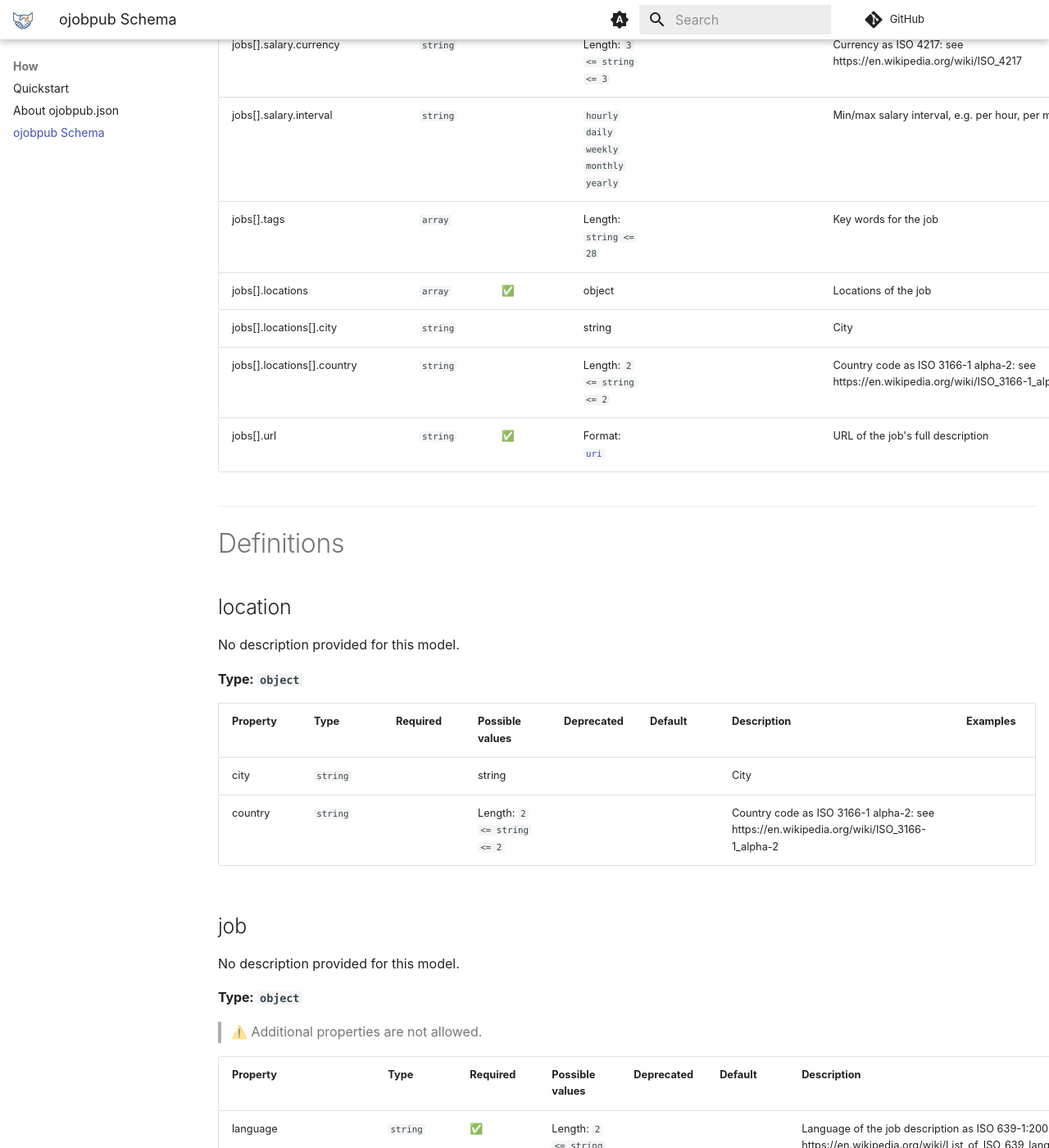
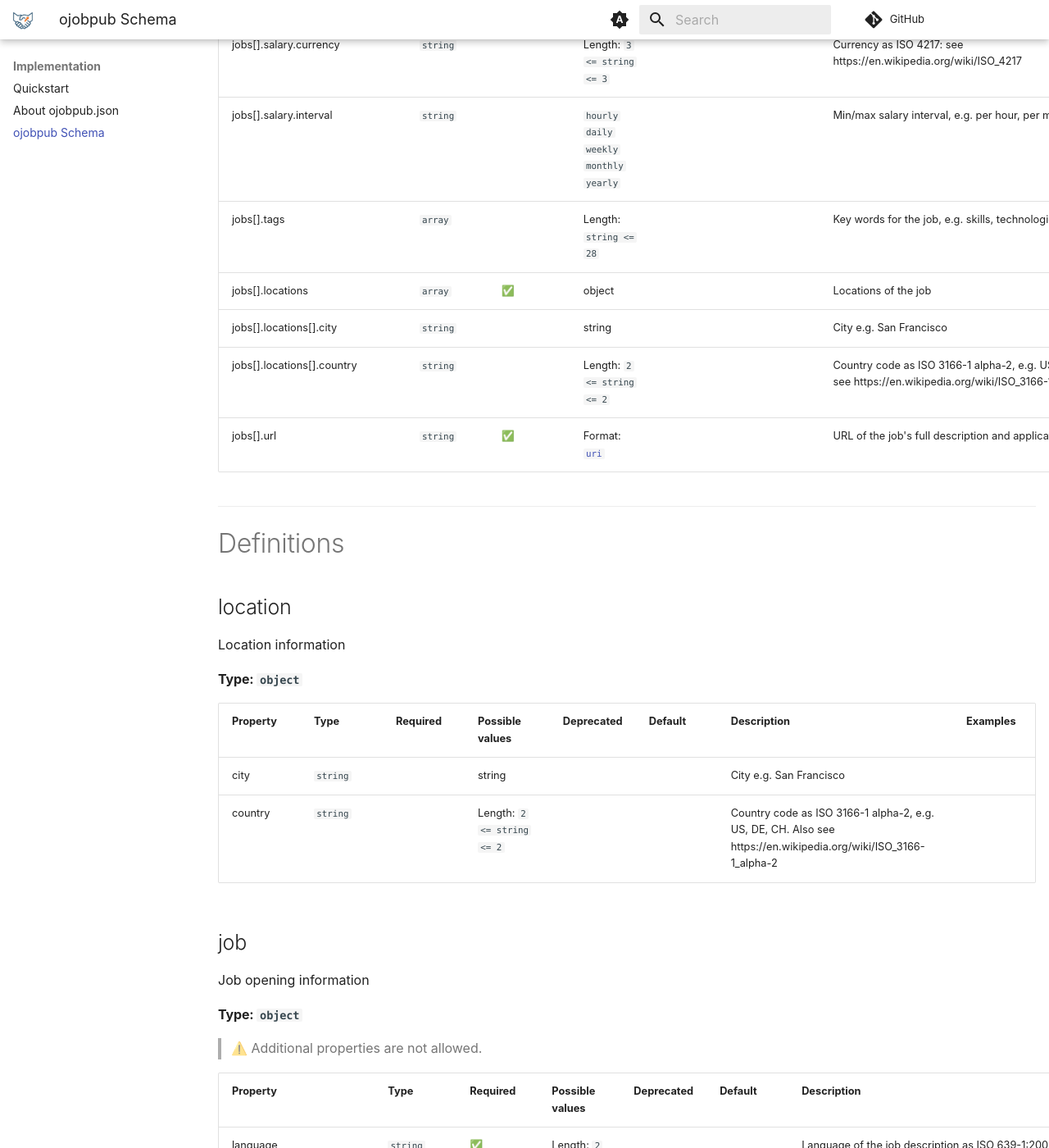
Before and after one commit to letsemploy/docs, an MkDocs documentation site: the page built from docs/implementation/ojobpub-schema.md, in a window 1280 px wide and 1400 px high, scrolled down 2500 px. Shown: the whole window at 82% size. Built offline with MkDocs 1.6.1 and Material for MkDocs 9.7.7, drawn with Linux system fonts in a browser that asks for light colours; comment, search, counter and statistics services are not loaded; some of the changed text lies outside the part shown.

Commit message:
restructure

```diff
--- a/docs/how/ojobpub-schema.md
+++ b/docs/implementation/ojobpub-schema.md
@@ -4,7 +4,7 @@
 ---
 # oJobPub - Open Job Publishing Initiative
 
-JSON Schema missing a description, provide it using the `description` key in the root of the JSON document.
+Meta data format to publish open jobs on your website.
 
 ### Type: `object`
 
@@ -14,39 +14,39 @@
 | -------- | ---- | -------- | --------------- | ---------- | ------- | ----------- | -------- |
 | version | `const` | ✅ | `1.0` |  |  | Version of the oJobPub schema |  |
 | lastUpdated | `string` | ✅ | Format: [`date-time`](https://json-schema.org/understanding-json-schema/reference/string#built-in-formats) |  |  | Date when the oJobPub feed was last updated |  |
-| employer | `object` | ✅ | object |  |  |  |  |
-| employer.name | `string` | ✅ | Length: `1 <= string <= 255` |  |  |  |  |
-| employer.location | `object` | ✅ | object |  |  |  |  |
-| employer.location.city | `string` |  | string |  |  | City |  |
-| employer.location.country | `string` |  | Length: `2 <= string <= 2` |  |  | Country code as ISO 3166-1 alpha-2: see https://en.wikipedia.org/wiki/ISO_3166-1_alpha-2 |  |
-| employer.industry | `string` |  | Length: `1 <= string <= 255` |  |  |  |  |
-| employer.url | `string` |  | Format: [`uri`](https://json-schema.org/understanding-json-schema/reference/string#built-in-formats) |  |  |  |  |
-| jobs | `array` | ✅ | object |  |  |  |  |
+| employer | `object` | ✅ | object |  |  | Information about the employer offering the job |  |
+| employer.name | `string` | ✅ | Length: `1 <= string <= 255` |  |  | Employer's name |  |
+| employer.location | `object` | ✅ | object |  |  | Location information |  |
+| employer.location.city | `string` |  | string |  |  | City e.g. San Francisco |  |
+| employer.location.country | `string` |  | Length: `2 <= string <= 2` |  |  | Country code as ISO 3166-1 alpha-2, e.g. US, DE, CH. Also see https://en.wikipedia.org/wiki/ISO_3166-1_alpha-2 |  |
+| employer.industry | `string` |  | Length: `1 <= string <= 255` |  |  | Industry of the employer, e.g. Software, Finance, Healthcare |  |
+| employer.url | `string` |  | Format: [`uri`](https://json-schema.org/understanding-json-schema/reference/string#built-in-formats) |  |  | Employer's main website URL, e.g. https://www.example.com |  |
+| jobs | `array` | ✅ | object |  |  | List of job openings offered by the employer |  |
 | jobs[].language | `string` | ✅ | Length: `2 <= string <= 2` |  |  | Language of the job description as ISO 639-1:2002. See https://en.wikipedia.org/wiki/List_of_ISO_639_language_codes |  |
 | jobs[].publishedAt | `string` | ✅ | Format: [`date`](https://json-schema.org/understanding-json-schema/reference/string#built-in-formats) |  |  | Date when the job was first published |  |
 | jobs[].startDate | `string` |  | Format: [`date`](https://json-schema.org/understanding-json-schema/reference/string#built-in-formats) |  |  | Date when the job starts |  |
 | jobs[].endDate | `string` |  | Format: [`date`](https://json-schema.org/understanding-json-schema/reference/string#built-in-formats) |  |  | Date when the job ends |  |
 | jobs[].applyBefore | `string` |  | Format: [`date`](https://json-schema.org/understanding-json-schema/reference/string#built-in-formats) |  |  | Date until the job is valid |  |
 | jobs[].category | `string` |  | Length: `string <= 255` |  |  | Category of the job: e.g. Engineering, Marketing, Salesq |  |
-| jobs[].referenceId | `string` |  | Length: `string <= 255` |  |  | Employer's job reference ID |  |
+| jobs[].referenceId | `string` |  | Length: `string <= 255` |  |  | Job reference identifier, e.g. internal job ID |  |
 | jobs[].title | `string` | ✅ | Length: `string <= 255` |  |  | Title of the job |  |
 | jobs[].description | `string` |  | Length: `string <= 1000` |  |  | Description of the job |  |
-| jobs[].jobType | `string` | ✅ | `permanent` `contract` `internship` `apprenticeship` `temporary` `volunteer` `freelance` |  |  |  |  |
+| jobs[].jobType | `string` | ✅ | `permanent` `contract` `internship` `apprenticeship` `temporary` `volunteer` `freelance` |  |  | Type of the job |  |
 | jobs[].experienceLevel | `string` |  | `junior` `mid` `senior` `lead` `manager` `director` `executive` |  |  | Experience level required for the job |  |
 | jobs[].workLoad | `object` |  | object |  |  | Expected workload in percentage for the job |  |
-| jobs[].workLoad.minPercentage | `number` |  | `0 <= x <= 100` |  |  |  |  |
-| jobs[].workLoad.maxPercentage | `number` |  | `0 <= x <= 100` |  |  |  |  |
+| jobs[].workLoad.minPercentage | `number` |  | `0 <= x <= 100` |  |  | Minimum expected workload in percentage |  |
+| jobs[].workLoad.maxPercentage | `number` |  | `0 <= x <= 100` |  |  | Maximum expected workload in percentage |  |
 | jobs[].workType | `string` |  | `remote` `on-site` `hybrid` |  |  | Type of work for the job |  |
 | jobs[].salary | `object` |  | object |  |  | Salary range for the job |  |
 | jobs[].salary.min | `number` |  | `0 <= x ` |  |  | Minimum salary to expect |  |
 | jobs[].salary.max | `number` |  | `0 <= x ` |  |  | Maximum salary to expect |  |
 | jobs[].salary.currency | `string` |  | Length: `3 <= string <= 3` |  |  | Currency as ISO 4217: see https://en.wikipedia.org/wiki/ISO_4217 |  |
 | jobs[].salary.interval | `string` |  | `hourly` `daily` `weekly` `monthly` `yearly` |  |  | Min/max salary interval, e.g. per hour, per month, per year |  |
-| jobs[].tags | `array` |  | Length: `string <= 28` |  |  | Key words for the job |  |
+| jobs[].tags | `array` |  | Length: `string <= 28` |  |  | Key words for the job, e.g. skills, technologies, etc. |  |
 | jobs[].locations | `array` | ✅ | object |  |  | Locations of the job |  |
-| jobs[].locations[].city | `string` |  | string |  |  | City |  |
-| jobs[].locations[].country | `string` |  | Length: `2 <= string <= 2` |  |  | Country code as ISO 3166-1 alpha-2: see https://en.wikipedia.org/wiki/ISO_3166-1_alpha-2 |  |
-| jobs[].url | `string` | ✅ | Format: [`uri`](https://json-schema.org/understanding-json-schema/reference/string#built-in-formats) |  |  | URL of the job's full description |  |
+| jobs[].locations[].city | `string` |  | string |  |  | City e.g. San Francisco |  |
+| jobs[].locations[].country | `string` |  | Length: `2 <= string <= 2` |  |  | Country code as ISO 3166-1 alpha-2, e.g. US, DE, CH. Also see https://en.wikipedia.org/wiki/ISO_3166-1_alpha-2 |  |
+| jobs[].url | `string` | ✅ | Format: [`uri`](https://json-schema.org/understanding-json-schema/reference/string#built-in-formats) |  |  | URL of the job's full description and application page |  |
 
 
 ---
@@ -55,18 +55,18 @@
 
 ## location
 
-No description provided for this model.
+Location information
 
 #### Type: `object`
 
 | Property | Type | Required | Possible values | Deprecated | Default | Description | Examples |
 | -------- | ---- | -------- | --------------- | ---------- | ------- | ----------- | -------- |
-| city | `string` |  | string |  |  | City |  |
-| country | `string` |  | Length: `2 <= string <= 2` |  |  | Country code as ISO 3166-1 alpha-2: see https://en.wikipedia.org/wiki/ISO_3166-1_alpha-2 |  |
+| city | `string` |  | string |  |  | City e.g. San Francisco |  |
+| country | `string` |  | Length: `2 <= string <= 2` |  |  | Country code as ISO 3166-1 alpha-2, e.g. US, DE, CH. Also see https://en.wikipedia.org/wiki/ISO_3166-1_alpha-2 |  |
 
 ## job
 
-No description provided for this model.
+Job opening information
 
 #### Type: `object`
 
@@ -77,25 +77,25 @@
 | language | `string` | ✅ | Length: `2 <= string <= 2` |  |  | Language of the job description as ISO 639-1:2002. See https://en.wikipedia.org/wiki/List_of_ISO_639_language_codes |  |
 | publishedAt | `string` | ✅ | Format: [`date`](https://json-schema.org/understanding-json-schema/reference/string#built-in-formats) |  |  | Date when the job was first published |  |
 | title | `string` | ✅ | Length: `string <= 255` |  |  | Title of the job |  |
-| jobType | `string` | ✅ | `permanent` `contract` `internship` `apprenticeship` `temporary` `volunteer` `freelance` |  |  |  |  |
+| jobType | `string` | ✅ | `permanent` `contract` `internship` `apprenticeship` `temporary` `volunteer` `freelance` |  |  | Type of the job |  |
 | locations | `array` | ✅ | object |  |  | Locations of the job |  |
-| locations[].city | `string` |  | string |  |  | City |  |
-| locations[].country | `string` |  | Length: `2 <= string <= 2` |  |  | Country code as ISO 3166-1 alpha-2: see https://en.wikipedia.org/wiki/ISO_3166-1_alpha-2 |  |
-| url | `string` | ✅ | Format: [`uri`](https://json-schema.org/understanding-json-schema/reference/string#built-in-formats) |  |  | URL of the job's full description |  |
+| locations[].city | `string` |  | string |  |  | City e.g. San Francisco |  |
+| locations[].country | `string` |  | Length: `2 <= string <= 2` |  |  | Country code as ISO 3166-1 alpha-2, e.g. US, DE, CH. Also see https://en.wikipedia.org/wiki/ISO_3166-1_alpha-2 |  |
+| url | `string` | ✅ | Format: [`uri`](https://json-schema.org/understanding-json-schema/reference/string#built-in-formats) |  |  | URL of the job's full description and application page |  |
 | startDate | `string` |  | Format: [`date`](https://json-schema.org/understanding-json-schema/reference/string#built-in-formats) |  |  | Date when the job starts |  |
 | endDate | `string` |  | Format: [`date`](https://json-schema.org/understanding-json-schema/reference/string#built-in-formats) |  |  | Date when the job ends |  |
 | applyBefore | `string` |  | Format: [`date`](https://json-schema.org/understanding-json-schema/reference/string#built-in-formats) |  |  | Date until the job is valid |  |
 | category | `string` |  | Length: `string <= 255` |  |  | Category of the job: e.g. Engineering, Marketing, Salesq |  |
-| referenceId | `string` |  | Length: `string <= 255` |  |  | Employer's job reference ID |  |
+| referenceId | `string` |  | Length: `string <= 255` |  |  | Job reference identifier, e.g. internal job ID |  |
 | description | `string` |  | Length: `string <= 1000` |  |  | Description of the job |  |
 | experienceLevel | `string` |  | `junior` `mid` `senior` `lead` `manager` `director` `executive` |  |  | Experience level required for the job |  |
 | workLoad | `object` |  | object |  |  | Expected workload in percentage for the job |  |
-| workLoad.minPercentage | `number` |  | `0 <= x <= 100` |  |  |  |  |
-| workLoad.maxPercentage | `number` |  | `0 <= x <= 100` |  |  |  |  |
+| workLoad.minPercentage | `number` |  | `0 <= x <= 100` |  |  | Minimum expected workload in percentage |  |
+| workLoad.maxPercentage | `number` |  | `0 <= x <= 100` |  |  | Maximum expected workload in percentage |  |
 | workType | `string` |  | `remote` `on-site` `hybrid` |  |  | Type of work for the job |  |
 | salary | `object` |  | object |  |  | Salary range for the job |  |
 | salary.min | `number` |  | `0 <= x ` |  |  | Minimum salary to expect |  |
 | salary.max | `number` |  | `0 <= x ` |  |  | Maximum salary to expect |  |
 | salary.currency | `string` |  | Length: `3 <= string <= 3` |  |  | Currency as ISO 4217: see https://en.wikipedia.org/wiki/ISO_4217 |  |
 | salary.interval | `string` |  | `hourly` `daily` `weekly` `monthly` `yearly` |  |  | Min/max salary interval, e.g. per hour, per month, per year |  |
-| tags | `array` |  | Length: `string <= 28` |  |  | Key words for the job |  |
+| tags | `array` |  | Length: `string <= 28` |  |  | Key words for the job, e.g. skills, technologies, etc. |  |
--- a/mkdocs.yml
+++ b/mkdocs.yml
@@ -8,13 +8,14 @@
 nav:
   - About:
     - Intro: index.md
-    - Quickstart: how/index.md
-  - Why: why.md
-  - Solution: solution.md
-  - How:
-    - Quickstart: how/index.md
-    - About ojobpub.json: how/ojobpub-format.md
-    - ojobpub Schema: how/ojobpub-schema.md
+    - Quickstart: implementation/quickstart.md
+  - Motivation:
+    - Why: motivation/why.md
+    - Our Approach: motivation/approach-for-improvement.md
+  - Implementation:
+    - Quickstart: implementation/quickstart.md
+    - About ojobpub.json: implementation/ojobpub-format.md
+    - ojobpub Schema: implementation/ojobpub-schema.md
   - FAQ: faq.md
   - Project: project.md
 
@@ -25,7 +26,7 @@
     - content.action.edit
     - content.action.view
   font: false
-  logo: static/logo.png
+  logo: static/logo_tp.png
   palette:
     - media: "(prefers-color-scheme)"
       toggle:
```
Also changed, not shown: docs/how/index.md (deleted, +0 -37 lines), docs/implementation/ojobpub-format.md (renamed from docs/how/ojobpub-format.md, +6 -4 lines), docs/implementation/quickstart.md (added, +39 -0 lines), docs/index.md (+1 -1 lines), docs/motivation/approach-for-improvement.md (renamed from docs/solution.md, +8 -7 lines), docs/motivation/why.md (added, +31 -0 lines), docs/why.md (deleted, +0 -37 lines), ojobpub.json (+16 -5 lines), docs/static/logo_dark.png (added), docs/static/logo_tp.png (added), 1 other file.
